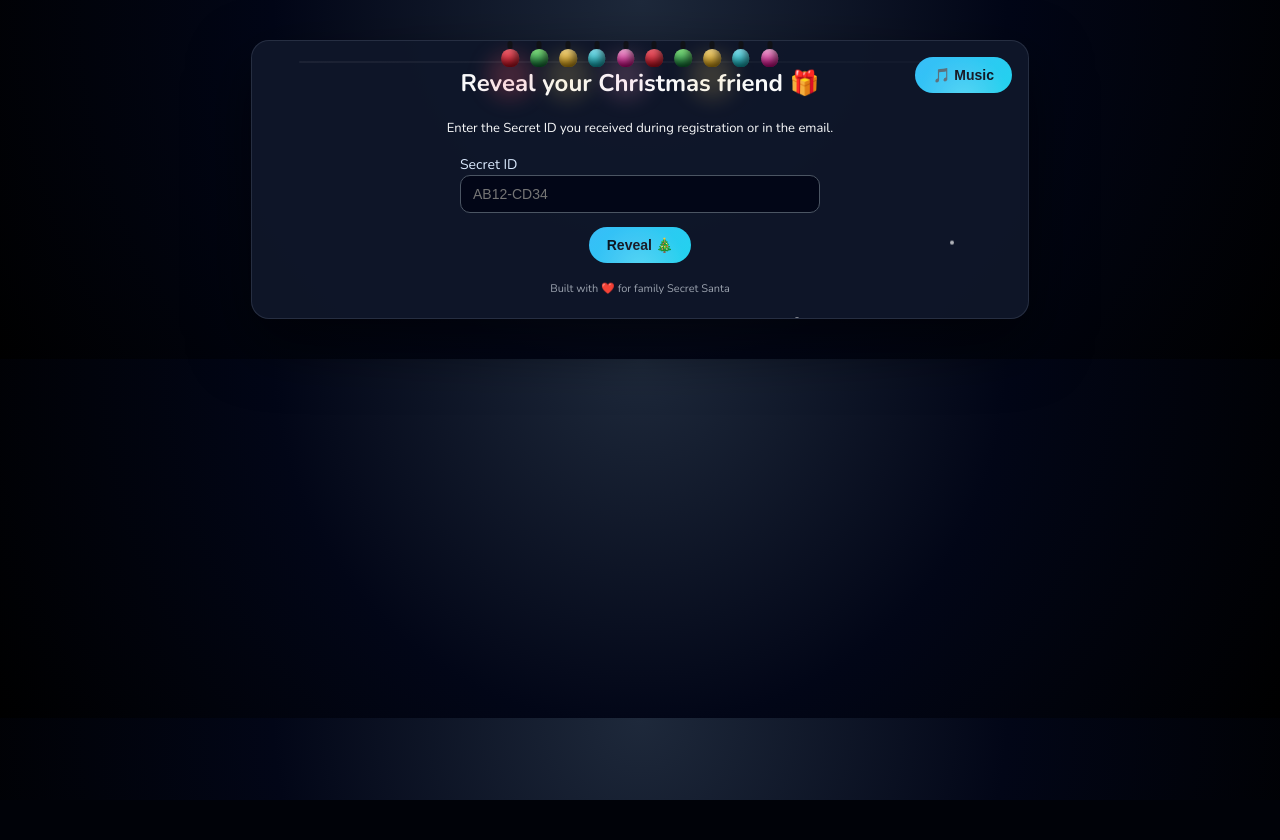
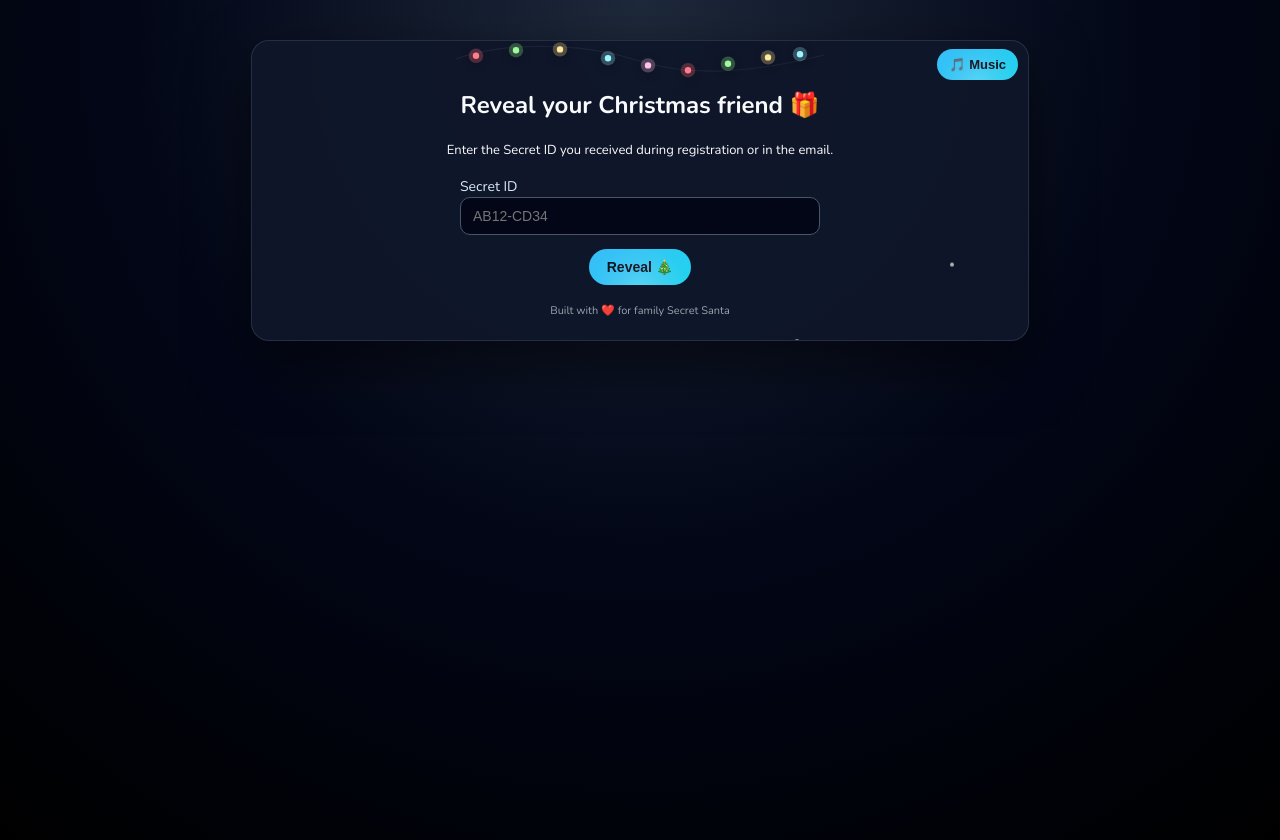
Before and after one commit to amyth99/secret-santa, a Flask app: page /reveal in a window 1280 px wide. Before the commit the page ends 800 px from the top, so only its background shows below. Run offline with Flask 3, Linux system fonts and the light colour scheme; some libraries are stand-ins or nearby versions.

Commit message:
yufuyvyuvyvyf

```diff
--- a/templates/base.html
+++ b/templates/base.html
@@ -9,281 +9,251 @@
     <link href="https://fonts.googleapis.com/css2?family=Nunito:wght@300;400;600;700&display=swap" rel="stylesheet">
 
     <style>
-        :root {
+        :root{
             --accent-blue: #38bdf8;
             --accent-red: #ff4d4d;
             --accent-white: #ffffff;
             --card-bg: rgba(15,23,42,0.95);
         }
 
-        body {
-            margin: 0;
-            padding: 0;
-            font-family: "Nunito", system-ui, sans-serif;
+        html,body{
+            margin:0;
+            padding:0;
+            height:100%;
+            font-family: "Nunito", system-ui, -apple-system, BlinkMacSystemFont, "Segoe UI", sans-serif;
             background: radial-gradient(circle at top, #1e293b 0, #020617 50%, #000 100%);
             color: #f9fafb;
         }
 
-        /* main container card */
-        .container {
-            max-width: 720px;
-            margin: 40px auto;
-            background: var(--card-bg);
-            border-radius: 18px;
-            padding: 26px 28px 22px;
-            box-shadow: 0 24px 60px rgba(0,0,0,0.55);
-            border: 1px solid rgba(148,163,184,0.18);
-            position: relative;
-            overflow: hidden;
+        /* --- container --- */
+        .container{
+            max-width:720px;
+            margin:40px auto;
+            background:var(--card-bg);
+            border-radius:18px;
+            padding: 48px 28px 22px; /* extra top padding so header is never covered */
+            box-shadow:0 24px 60px rgba(0,0,0,0.55);
+            border:1px solid rgba(148,163,184,0.18);
+            position:relative;
+            overflow:hidden;
         }
 
-        h1, h2, h3 { margin-top: 0; text-align: center; }
+        h1,h2,h3{ margin-top:0; text-align:center; }
 
-        a { color: var(--accent-blue); text-decoration: none; }
-        a:hover { color: var(--accent-red); }
+        a{ color:var(--accent-blue); text-decoration:none; }
+        a:hover{ color:var(--accent-red); }
 
-        /* Base buttons */
-        .btn {
-            display: inline-block;
-            padding: 10px 18px;
-            border-radius: 999px;
-            border: none;
-            cursor: pointer;
-            text-decoration: none;
-            font-size: 14px;
-            font-weight: 700;
+        /* --- buttons --- */
+        .btn{
+            display:inline-block;
+            padding:10px 18px;
+            border-radius:999px;
+            border:none;
+            cursor:pointer;
+            text-decoration:none;
+            font-size:14px;
+            font-weight:700;
             transition: transform .1s, box-shadow .15s, filter .1s;
         }
 
-        /* Primary (green) unchanged */
-        .btn-primary {
-            background: linear-gradient(135deg, #22c55e, #4ade80);
-            color: #052e16;
+        .btn-primary{
+            background: linear-gradient(135deg,#22c55e,#4ade80);
+            color:#052e16;
         }
 
-        /* SECONDARY BUTTON WITH SOFT RED-WHITE INNER GLOW */
-        .btn-secondary {
+        .btn-secondary{
             background: linear-gradient(135deg, var(--accent-blue), #22d3ee);
-            color: #02131f;
-            position: relative;
-            overflow: hidden;
+            color:#02131f;
+            position:relative;
+            overflow:hidden;
         }
 
-        /* The subtle inner red-white glow */
-        .btn-secondary::after {
+        /* soft inner red-white glow (the subtle, premium accent you liked) */
+        .btn-secondary::after{
             content: "";
             position: absolute;
             inset: 0;
             border-radius: inherit;
             background: radial-gradient(
                 circle at 50% 120%,
-                rgba(255, 255, 255, 0.6) 0%,
-                rgba(255, 77, 77, 0.28) 40%,
-                transparent 70%
+                rgba(255,255,255,0.62) 0%,
+                rgba(255,77,77,0.30) 36%,
+                transparent 72%
             );
-            opacity: 0.35;
+            opacity: 0.36;
             pointer-events: none;
             mix-blend-mode: screen;
         }
 
-        .btn:hover {
+        .btn:hover{
             transform: translateY(-1px) scale(1.01);
             filter: brightness(1.05);
             box-shadow: 0 10px 20px rgba(0,0,0,0.35);
         }
 
-        input[type="text"], input[type="password"], textarea {
-            width: 100%; padding: 10px 12px; border-radius: 10px;
-            border: 1px solid #4b5563; background: #020617;
-            color: #e5e7eb; font-size: 14px; box-sizing: border-box;
+        /* inputs */
+        input[type="text"], input[type="password"], textarea{
+            width:100%;
+            padding:10px 12px;
+            border-radius:10px;
+            border:1px solid #4b5563;
+            background:#020617;
+            color:#e5e7eb;
+            font-size:14px;
+            box-sizing:border-box;
+        }
+        input:focus, textarea:focus{
+            outline:none;
+            border-color:var(--accent-blue);
+            box-shadow:0 0 6px var(--accent-red);
+        }
+        textarea{ resize:vertical; min-height:80px; }
+        label{ font-size:14px; color:#dbeafe; }
+        .field{ margin-bottom:14px; }
+
+        .flash{ padding:8px 10px; border-radius:8px; margin-bottom:12px; font-size:13px; }
+        .flash.error{ background:#fee2e2; color:#7f1d1d; }
+        .flash.success{ background:#dcfce7; color:#14532d; }
+        .flash.info{ background:#e0f2fe; color:#0c4a6e; }
+
+        .footer{ margin-top:18px; font-size:11px; text-align:center; color:#9ca3af; }
+
+        /* --- music control: moved higher so it won't cover header on mobile --- */
+        .music-control{
+            position:absolute;
+            top:8px;          /* moved further up */
+            right:10px;
+            z-index:800;      /* very high so it sits above lights and content */
+        }
+        .music-control .btn{ padding:8px 12px; font-size:13px; }
+
+        /* --- snow (kept) --- */
+        .snow{
+            position:absolute;
+            width:4px; height:4px;
+            background:white; border-radius:50%;
+            opacity:0.8; animation: fall 10s linear infinite;
+        }
+        .snow:nth-child(1){ left:10%; animation-duration:8s; }
+        .snow:nth-child(2){ left:30%; animation-duration:9s; animation-delay:2s; }
+        .snow:nth-child(3){ left:50%; animation-duration:7s; animation-delay:4s; }
+        .snow:nth-child(4){ left:70%; animation-duration:11s; animation-delay:1s; }
+        .snow:nth-child(5){ left:90%; animation-duration:10s; animation-delay:3s; }
+
+        @keyframes fall{
+            0%{ transform: translateY(-10px); opacity:0; }
+            10%{ opacity:0.95; }
+            100%{ transform: translateY(500px); opacity:0; }
         }
 
-        input:focus, textarea:focus {
-            outline: none; border-color: var(--accent-blue);
-            box-shadow: 0 0 6px var(--accent-red);
+        /* --- SVG string lights container --- */
+        .svg-lights {
+            position:absolute;
+            top: -18px; /* slightly above the card border */
+            left: 50%;
+            transform: translateX(-50%);
+            width: 88%;
+            max-width:700px;
+            height: 64px;
+            pointer-events: none;
+            z-index:120; /* below music control, above card surface */
         }
 
-        textarea { resize: vertical; min-height: 80px; }
-        label { font-size: 14px; color: #dbeafe; }
-        .field { margin-bottom: 14px; }
-
-        .flash { padding: 8px 10px; border-radius: 8px; margin-bottom: 12px; font-size: 13px; }
-        .flash.error { background: #fee2e2; color: #7f1d1d; }
-        .flash.success { background: #dcfce7; color: #14532d; }
-        .flash.info { background: #e0f2fe; color: #0c4a6e; }
-
-        .music-control {
-            position: absolute; top: 16px; right: 16px; z-index: 300; /* keep above lights */
+        /* svg bulbs glow via CSS (no movement) */
+        .svg-lights .svg-bulb {
+            filter: drop-shadow(0 6px 12px rgba(0,0,0,0.45));
+        }
+        .svg-lights .bulb-glow {
+            mix-blend-mode: screen;
+            opacity:0.28;
         }
 
-        /* Snow */
-        .snow {
-            position: absolute; width: 4px; height: 4px; background: white;
-            border-radius: 50%; opacity: 0.8; animation: fall 10s linear infinite;
-        }
-        .snow:nth-child(1) { left: 10%; animation-duration: 8s; }
-        .snow:nth-child(2) { left: 30%; animation-duration: 9s; animation-delay: 2s; }
-        .snow:nth-child(3) { left: 50%; animation-duration: 7s; animation-delay: 4s; }
-        .snow:nth-child(4) { left: 70%; animation-duration: 11s; animation-delay: 1s; }
-        .snow:nth-child(5) { left: 90%; animation-duration: 10s; animation-delay: 3s; }
-
-        @keyframes fall {
-            0% { transform: translateY(-10px); opacity: 0; }
-            10% { opacity: 0.95; }
-            100% { transform: translateY(500px); opacity: 0; }
-        }
-
-        .footer {
-            margin-top: 18px; font-size: 11px; text-align: center; color: #9ca3af;
-        }
-
-        /* ------------- String lights (static, small, soft glow) ------------- */
-        .string-lights {
-            position: absolute;
-            top: -6px;           /* hanging slightly above top of card */
-            left: 0;
-            right: 0;
-            height: 64px;
-            pointer-events: none;
-            display: flex;
-            justify-content: center;
-            align-items: flex-start;
-            z-index: 100;        /* below music-control, above card surface */
-            overflow: visible;
-            padding-top: 6px;
-        }
-
-        /* thin cable */
-        .string-lights::before {
-            content: "";
-            position: absolute;
-            top: 26px;
-            left: 6%;
-            right: 6%;
-            height: 2px;
-            background: linear-gradient(90deg, rgba(255,255,255,0.06), rgba(255,255,255,0.02));
-            border-radius: 2px;
-            z-index: 101;
-        }
-
-        .string-lights .bulb {
-            --size: 8px;              /* small bulbs */
-            width: calc(var(--size) * 1.6);
-            height: calc(var(--size) * 2.0);
-            margin: 0 8px;
-            position: relative;
-            transform-origin: 50% 0;
-            display: flex;
-            align-items: flex-start;
-        }
-
-        /* holder */
-        .string-lights .bulb::before {
-            content: "";
-            position: absolute;
-            top: 0;
-            left: 50%;
-            transform: translateX(-50%);
-            width: 5px;
-            height: 8px;
-            border-radius: 3px;
-            background: rgba(16,16,16,0.75);
-            z-index: 102;
-        }
-
-        /* glass bulb surface */
-        .string-lights .bulb::after {
-            content: "";
-            position: absolute;
-            top: 8px;
-            left: 50%;
-            transform: translateX(-50%);
-            width: calc(var(--size) * 2.2);
-            height: calc(var(--size) * 2.2);
-            border-radius: 50% 50% 45% 45%;
-            background: rgba(255,255,255,0.09);
-            box-shadow: inset -3px -4px 8px rgba(0,0,0,0.6);
-            z-index: 103;
-            pointer-events: none;
-        }
-
-        /* colors for bulb surface (static) */
-        .string-lights .bulb[data-color="red"]::after   { background: linear-gradient(180deg,#ff6b78,#b40a1a); }
-        .string-lights .bulb[data-color="green"]::after { background: linear-gradient(180deg,#8ef48a,#0b662f); }
-        .string-lights .bulb[data-color="gold"]::after  { background: linear-gradient(180deg,#ffe08a,#c38f0b); }
-        .string-lights .bulb[data-color="cyan"]::after  { background: linear-gradient(180deg,#8ef0ff,#0aa0a8); }
-        .string-lights .bulb[data-color="pink"]::after  { background: linear-gradient(180deg,#ffb3e2,#c1007a); }
-
-        /* soft glow layer (subtle, can be removed later) */
-        .string-lights .bulb .glow {
-            position: absolute;
-            top: 12px;
-            left: 50%;
-            transform: translateX(-50%);
-            width: 46px;
-            height: 46px;
-            border-radius: 50%;
-            z-index: 90;
-            opacity: 0;
-            filter: blur(10px);
-            pointer-events: none;
-            mix-blend-mode: screen;
-            transition: opacity 240ms ease;
-        }
-
-        .string-lights .bulb[data-color="red"] .glow   { background: rgba(255,90,110,0.22); }
-        .string-lights .bulb[data-color="green"] .glow { background: rgba(110,230,140,0.20); }
-        .string-lights .bulb[data-color="gold"] .glow  { background: rgba(255,215,110,0.18); }
-        .string-lights .bulb[data-color="cyan"] .glow  { background: rgba(110,230,240,0.18); }
-        .string-lights .bulb[data-color="pink"] .glow  { background: rgba(255,160,200,0.18); }
-
-        /* lit state toggles the visible glow (no movement) */
-        .string-lights .bulb.lit .glow {
-            opacity: 1;
-        }
-
-        @media (max-width: 640px) {
-            .string-lights { top: -4px; height: 56px; }
-            .string-lights .bulb { margin: 0 6px; --size: 7px; }
-            .string-lights .bulb .glow { width: 36px; height: 36px; filter: blur(8px); }
+        /* responsive tweaks */
+        @media (max-width:640px){
+            .container{ padding:56px 18px 18px; } /* extra top padding for small screens */
+            .music-control{ top:6px; right:8px; }
+            .svg-lights{ top:-16px; height:52px; width:94%; }
         }
     </style>
 </head>
-
 <body>
 <div class="container">
 
-    <!-- static string lights (small, hanging) -->
-    <div class="string-lights" aria-hidden="true">
-        <div class="bulb" data-color="red"><span class="glow"></span></div>
-        <div class="bulb" data-color="green"><span class="glow"></span></div>
-        <div class="bulb" data-color="gold"><span class="glow"></span></div>
-        <div class="bulb" data-color="cyan"><span class="glow"></span></div>
-        <div class="bulb" data-color="pink"><span class="glow"></span></div>
-        <div class="bulb" data-color="red"><span class="glow"></span></div>
-        <div class="bulb" data-color="green"><span class="glow"></span></div>
-        <div class="bulb" data-color="gold"><span class="glow"></span></div>
-        <div class="bulb" data-color="cyan"><span class="glow"></span></div>
-        <div class="bulb" data-color="pink"><span class="glow"></span></div>
+    <!-- SVG STRING LIGHTS (style A: simple curved cable + small bulbs) -->
+    <div class="svg-lights" aria-hidden="true">
+        <svg viewBox="0 0 1000 160" preserveAspectRatio="xMidYMid meet" width="100%" height="100%" xmlns="http://www.w3.org/2000/svg" role="img" aria-hidden="true">
+            <!-- cable path (subtle) -->
+            <path d="M40 90 C150 48, 350 48, 480 90 S750 132, 960 80" fill="none" stroke="rgba(255,255,255,0.06)" stroke-width="3" stroke-linecap="round"/>
+            <!-- bulbs: evenly placed circles along curve (small, non-moving) -->
+            <!-- positions chosen to sit on/near the path -->
+            <g class="svg-bulbs" transform="translate(0,0)">
+                <!-- bulb 1 -->
+                <g class="svg-bulb" transform="translate(90,72)">
+                    <circle cx="0" cy="10" r="8" fill="#ff6b78" />
+                    <circle class="bulb-glow" cx="0" cy="10" r="18" fill="#ff6b78" />
+                </g>
+                <!-- bulb 2 -->
+                <g class="svg-bulb" transform="translate(190,58)">
+                    <circle cx="0" cy="10" r="8" fill="#8ef48a" />
+                    <circle class="bulb-glow" cx="0" cy="10" r="18" fill="#8ef48a" />
+                </g>
+                <!-- bulb 3 -->
+                <g class="svg-bulb" transform="translate(300,56)">
+                    <circle cx="0" cy="10" r="8" fill="#ffe08a" />
+                    <circle class="bulb-glow" cx="0" cy="10" r="18" fill="#ffe08a" />
+                </g>
+                <!-- bulb 4 -->
+                <g class="svg-bulb" transform="translate(420,78)">
+                    <circle cx="0" cy="10" r="8" fill="#8ef0ff" />
+                    <circle class="bulb-glow" cx="0" cy="10" r="18" fill="#8ef0ff" />
+                </g>
+                <!-- bulb 5 -->
+                <g class="svg-bulb" transform="translate(520,96)">
+                    <circle cx="0" cy="10" r="8" fill="#ffb3e2" />
+                    <circle class="bulb-glow" cx="0" cy="10" r="18" fill="#ffb3e2" />
+                </g>
+                <!-- bulb 6 -->
+                <g class="svg-bulb" transform="translate(620,108)">
+                    <circle cx="0" cy="10" r="8" fill="#ff6b78" />
+                    <circle class="bulb-glow" cx="0" cy="10" r="18" fill="#ff6b78" />
+                </g>
+                <!-- bulb 7 -->
+                <g class="svg-bulb" transform="translate(720,92)">
+                    <circle cx="0" cy="10" r="8" fill="#8ef48a" />
+                    <circle class="bulb-glow" cx="0" cy="10" r="18" fill="#8ef48a" />
+                </g>
+                <!-- bulb 8 -->
+                <g class="svg-bulb" transform="translate(820,76)">
+                    <circle cx="0" cy="10" r="8" fill="#ffe08a" />
+                    <circle class="bulb-glow" cx="0" cy="10" r="18" fill="#ffe08a" />
+                </g>
+                <!-- bulb 9 -->
+                <g class="svg-bulb" transform="translate(900,68)">
+                    <circle cx="0" cy="10" r="8" fill="#8ef0ff" />
+                    <circle class="bulb-glow" cx="0" cy="10" r="18" fill="#8ef0ff" />
+                </g>
+            </g>
+        </svg>
     </div>
 
-    <!-- Snow -->
+    <!-- Snow (kept) -->
     <div class="snow"></div>
     <div class="snow"></div>
     <div class="snow"></div>
     <div class="snow"></div>
     <div class="snow"></div>
 
+    <!-- Music control (moved up) -->
     <div class="music-control">
         <button class="btn btn-secondary" type="button" onclick="toggleMusic()">🎵 Music</button>
     </div>
 
     {% with messages = get_flashed_messages(with_categories=true) %}
-    {% if messages %}
+      {% if messages %}
         {% for category, msg in messages %}
-        <div class="flash {{ category }}">{{ msg }}</div>
+          <div class="flash {{ category }}">{{ msg }}</div>
         {% endfor %}
-    {% endif %}
+      {% endif %}
     {% endwith %}
 
     {% block content %}{% endblock %}
@@ -291,26 +261,29 @@
     <div class="footer">Built with ❤️ for family Secret Santa</div>
 </div>
 
+<!-- audio -->
 <audio id="bg-music" loop></audio>
 
 <script>
     const audioEl = document.getElementById("bg-music");
     let musicPlaying = false;
-    function toggleMusic() {
-        if (musicPlaying) { audioEl.pause(); musicPlaying = false; }
+    function toggleMusic(){
+        if (!audioEl) return;
+        if (musicPlaying){ audioEl.pause(); musicPlaying = false; }
         else { audioEl.play().catch(()=>{}); musicPlaying = true; }
     }
 
-    // Optionally turn on a few glows by default (small sparkle)
-    // This toggles lit class to show glow. You can remove or edit.
-    (function() {
-        try {
-            const bulbs = document.querySelectorAll('.string-lights .bulb');
-            // pick a few bulbs to show a soft glow
+    // small optional JS: keep a few bulbs visibly "lit" (static)
+    (function(){
+        try{
+            const svg = document.querySelector('.svg-lights');
+            if (!svg) return;
+            // slightly increase opacity of selected bulb glows for a gentle static effect
+            const glows = svg.querySelectorAll('.bulb-glow');
             [0,2,4,7].forEach(i => {
-                if (bulbs[i]) bulbs[i].classList.add('lit');
+                if (glows[i]) glows[i].style.opacity = "0.28";
             });
-        } catch(e) { /* ignore */ }
+        }catch(e){}
     })();
 </script>
 
```
